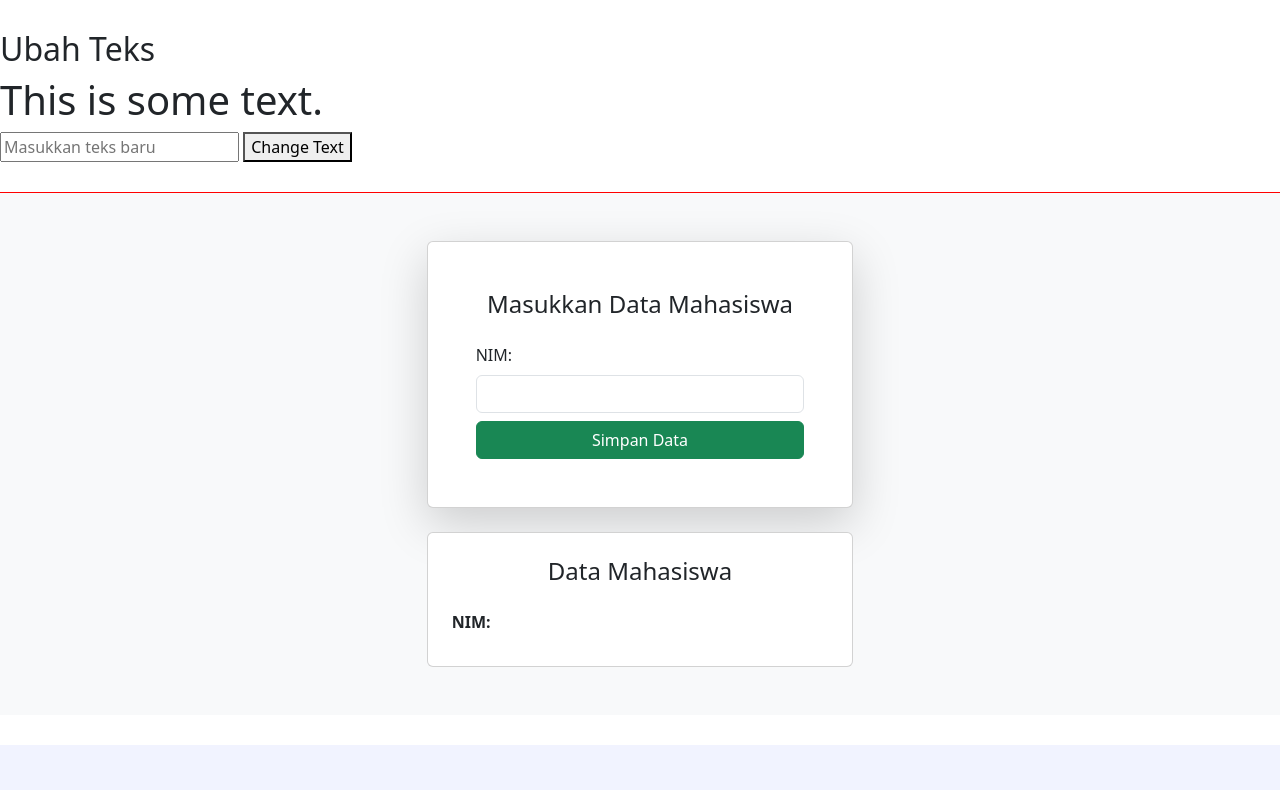
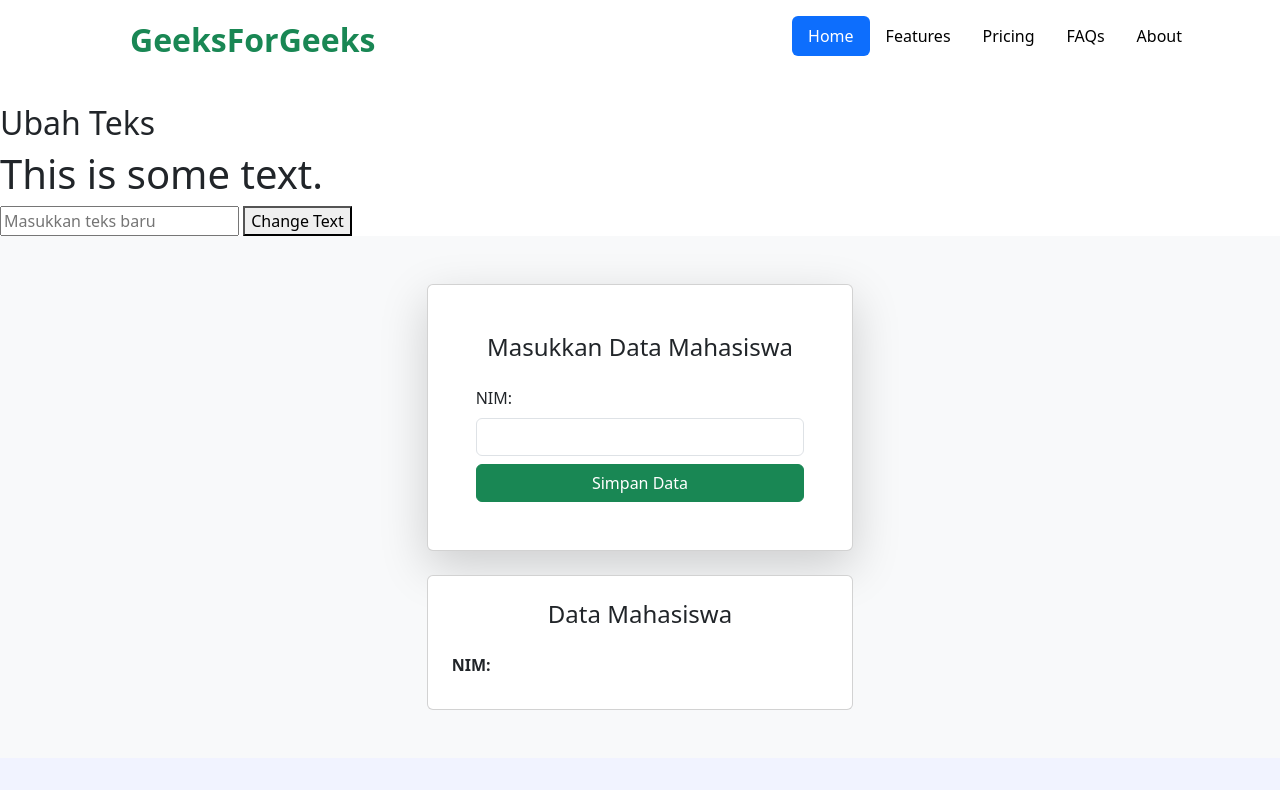
Before and after one commit to raihannajmi/CH2-09-19-2024-Tugas-Kelompok-1, a website: page src/index.html in a window 1280 px wide. Shown: the top 790 px of the page. Drawn offline with nearby package versions, Linux system fonts and the light colour scheme.

Commit message:
Menambahkan navbar

```diff
--- a/src/index.html
+++ b/src/index.html
@@ -1,5 +1,6 @@
 <!DOCTYPE html>
 <html lang="en">
+
 <head>
   <meta charset="UTF-8" />
   <meta name="viewport" content="width=device-width, initial-scale=1.0" />
@@ -11,6 +12,30 @@
 </head>
 
 <body>
+  <!-- Section add navbar by rizal -->
+  <section id="navbar">
+
+    <div class="container">
+      <header class="d-flex flex-wrap justify-content-center py-3 mb-4">
+        <a href="/" class="d-flex align-items-center mb-3 mb-md-0 me-md-auto link-body-emphasis text-decoration-none">
+          <svg class="bi me-2" width="40" height="32">
+            <use xlink:href="#bootstrap"></use>
+          </svg>
+          <span class="fs-2 text-success fw-bold">GeeksForGeeks</span>
+        </a>
+
+        <!-- fill in the appropriate section -->
+        <ul class="nav nav-pills">
+          <li class="nav-item"><a href="#navbar" class="nav-link active" aria-current="page">Home</a></li>
+          <li class="nav-item"><a href="#" class="nav-link">Features</a></li>
+          <li class="nav-item"><a href="#" class="nav-link">Pricing</a></li>
+          <li class="nav-item"><a href="#" class="nav-link">FAQs</a></li>
+          <li class="nav-item"><a href="#" class="nav-link">About</a></li>
+        </ul>
+      </header>
+    </div>
+  </section>
+
   <!-- Section untuk mengubah teks -->
   <section>
     <h2>Ubah Teks</h2>
@@ -33,8 +58,7 @@
   </section>
 
   <!--Student NIM Data Input Section By Ferdi-->
-    <div id="sect-2"
-      class="py-5 bg-light d-flex flex-column justify-content-center align-items-center">
+  <div id="sect-2" class="py-5 bg-light d-flex flex-column justify-content-center align-items-center">
     <!--Student NIM Data Input Form-->
     <div class="card shadow-lg p-5 col-10 col-md-4 d-flex flex-column align-items-start">
       <h4 class="mb-4 text-center w-100"> Masukkan Data Mahasiswa </h4>
@@ -64,7 +88,8 @@
 
   <!-- section input data mahasiswa made by aqsa -->
   <section>
-      <div id="sect-1" class="py-5 bg-custom d-flex flex-column gap-4 gap-md-0 flex-md-row justify-content-around align-items-center align-items-md-stretch">
+    <div id="sect-1"
+      class="py-5 bg-custom d-flex flex-column gap-4 gap-md-0 flex-md-row justify-content-around align-items-center align-items-md-stretch">
       <form action="" id="aqsa" class="card p-4 col-11 col-md-5 d-flex flex-column gap-2">
         <h3>Form Data Mahasiswa</h3>
         Nama : <input type="text" id="IName" /> Jenis Kelamin : <input type="text" id="IGender" />
@@ -95,14 +120,16 @@
         <div class="card" style="width: 18rem">
           <div class="card-body">
             <h5 class="card-title">Card title</h5>
-              <p class="card-text">Some quick example text to build on the card title and make up the bulk of the card's content.</p>
+            <p class="card-text">Some quick example text to build on the card title and make up the bulk of the card's
+              content.</p>
             <a href="#" class="btn btn-primary">Go somewhere</a>
           </div>
         </div>
         <div class="card" style="width: 18rem">
           <div class="card-body">
             <h5 class="card-title">Card title</h5>
-              <p class="card-text">Some quick example text to build on the card title and make up the bulk of the card's content.</p>
+            <p class="card-text">Some quick example text to build on the card title and make up the bulk of the card's
+              content.</p>
             <a href="#" class="btn btn-primary">Go somewhere</a>
           </div>
         </div>
@@ -123,4 +150,5 @@
     </div>
   </section>
 </body>
+
 </html>
--- a/src/style/style.css
+++ b/src/style/style.css
@@ -11,7 +11,11 @@
   cursor: pointer;
 }
 
-section {
+#section {
   padding: 30px 0px;
   border-bottom: 1px red solid;
 }
+
+.nav-link {
+  color: black;
+}
```
Lines whose indentation alone changed are shown as unchanged.
